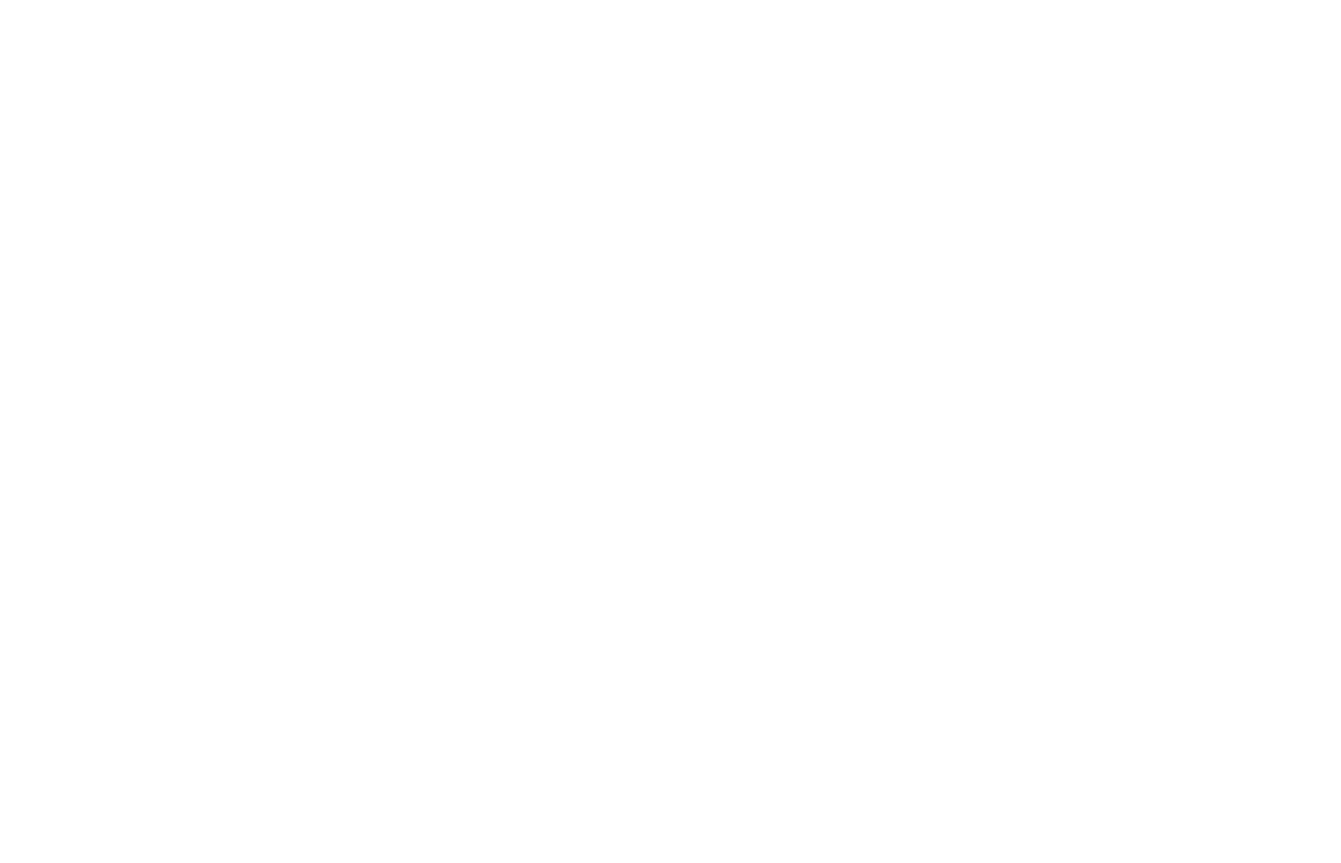
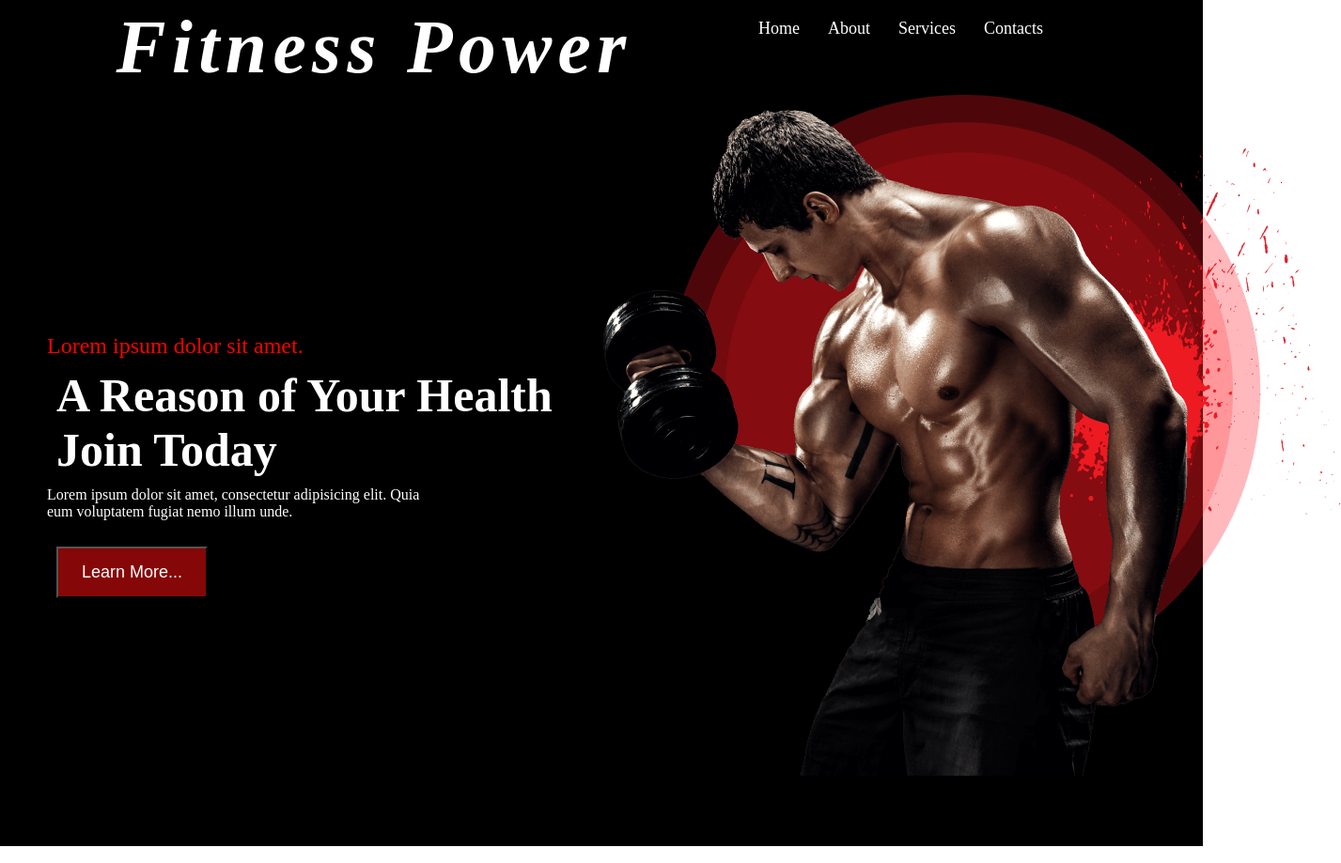
Before and after one commit to Sumayea104/gym-practice-website, a plain HTML site: page index.html in a window 1280 px wide. Shown: the whole page at 94% size, 1427 px wide, since content can reach past the window. Before the commit the page ends 800 px from the top, so only its background shows below. Drawn offline with Linux system fonts and the light colour scheme.

Commit message:
banner added

```diff
--- a/index.html
+++ b/index.html
@@ -4,9 +4,51 @@
     <meta charset="UTF-8">
     <meta http-equiv="X-UA-Compatible" content="IE=edge">
     <meta name="viewport" content="width=device-width, initial-scale=1.0">
-    <title>Document</title>
+    <title>GYM</title>
+    <link rel="stylesheet" href="style.css">
 </head>
 <body>
+   <nav>
+    <div class="menu-container">
+        <div class="logo">
+            <h1>Fitness Power</h1>
+        </div>
+        <div class="menu-items">
+            <li>Home</li>
+            <li>About</li>
+            <li>Services</li>
+            <li>Contacts</li>
+        </div>
+    </div>
+   </nav>
+   <div class="banner-container">
+        <div class="banner-left">
+            <div class="banner-description">
+                <p class="banner-text">
+                    Lorem ipsum dolor sit amet.
+                </p>
+                <h1 class="title1">A Reason of Your Health Join Today</h1>
+                <p class="text1">Lorem ipsum dolor sit amet, consectetur adipisicing elit. Quia <br> eum voluptatem fugiat nemo illum unde.</p>
+                <br>
+                <button class="banner-btn">Learn More...</button>
+            </div>
+        </div>
+        <div class="banner-right">
+            <img src="images/home-bg.png" alt="">
+        </div>
+   </div>
+<section>
+    <div class="card1">
+        <div class="card-description">
+            <img src="" alt="">
+        </div>
+    </div>
+    <div class="card2">
 
+    </div>
+    <div class="card3">
+
+    </div>
+</section>
 </body>
 </html>
--- a/style.css
+++ b/style.css
@@ -0,0 +1,94 @@
+*{
+    padding: 0px;
+    margin: 0px
+}
+.menu-container{
+    display: flex;
+    justify-content: space-evenly;
+    background-color: black;
+    padding: 5px;
+    color: #fff;
+}
+.logo{
+    margin-left: 100px;
+    font-size: 53px;
+    padding: 0;
+    font-weight: bold;
+    font-style: italic;
+    overflow: hidden;
+    border-right: .10rem solid #ff8d8d;
+    white-space: nowrap;
+    margin: 0 auto;
+    letter-spacing: .4rem;
+    animation: demo-typewriter 3s steps(30, end), demo-cursor 1s step-end infinite;
+}
+@keyframes demo-typewriter {
+    from {
+        width: 0;
+    }
+
+    to {
+        width: 100%;
+    }
+}
+
+@keyframes demo-cursor {
+
+    from,
+    to {
+        border-color: transparent;
+    }
+
+    50% {
+        border-color: #FF8D8D;
+    }
+}
+.menu-items{
+    display: flex;
+    margin-right: 150px;
+}
+.menu-items li{
+    list-style: none;
+    padding: 15px;
+    font-size: 18px;
+}
+.menu-items li:hover{
+    color: cornflowerblue;
+    cursor: pointer;
+}
+
+.banner-container{
+    color: #fff;
+    display: flex;
+    width:100%;
+    height: 100vh;
+    background-color: black;
+    align-items: center;
+}
+.banner-description{
+    margin-left: 50px;
+}
+.banner-text{
+    font-size: 24px;
+    color: red;
+}
+.title1{
+    font-size: 50px;
+    font-weight: bold;
+    margin:10px
+}
+text1{
+    font-size: 25px;
+    margin:10px
+}
+.banner-btn{
+    padding: 15px 25px;
+    background-color: rgb(134, 7, 7);
+    margin: 10px;
+    color: #fff;
+    font-size: 18px;
+}
+.banner-right{
+    height:100vh;
+    width: 50%;
+}
```
Also changed, not shown: images/about1.jpg (added), images/about2.jpg (added), images/batch.png (added), images/bg-1.jpg (added), images/fitness.jpg (added), images/home-bg.png (added), images/icon/fabicon.webp (added), images/package/icon1.png (added), images/package/icon2.png (added), images/package/icon3.png (added), images/services/service1.jpg (added), images/services/services2.jpg (added), 1 other file.
